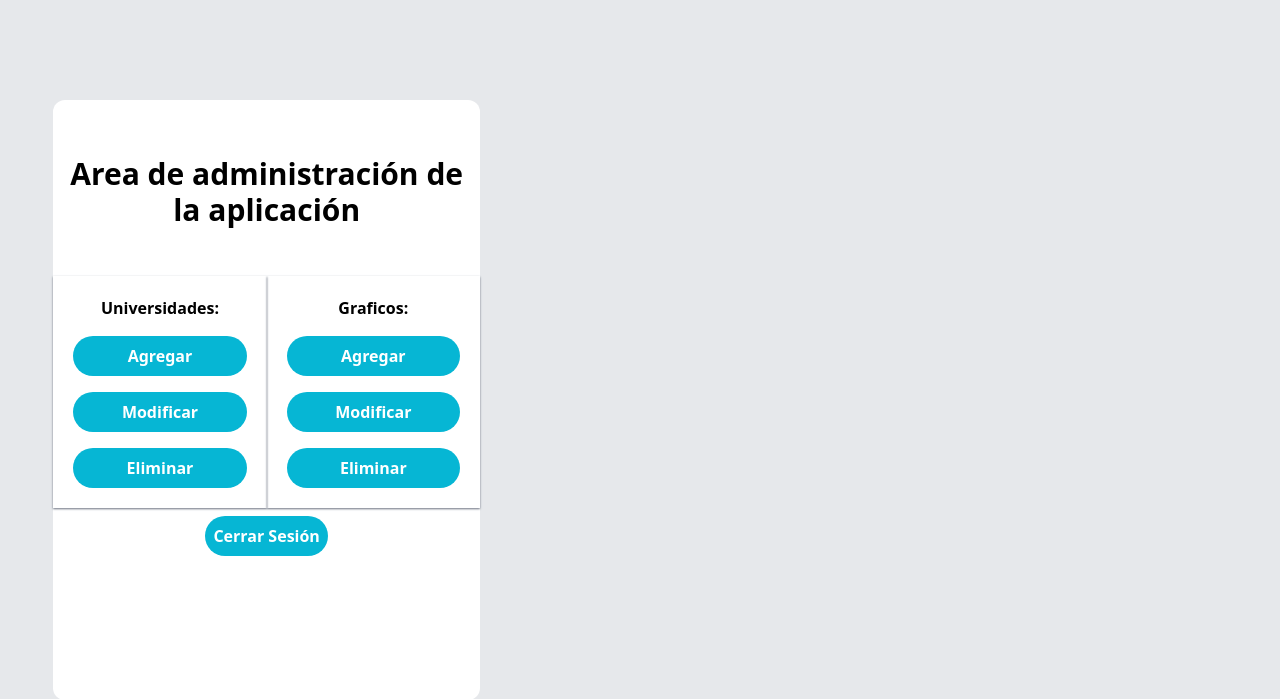
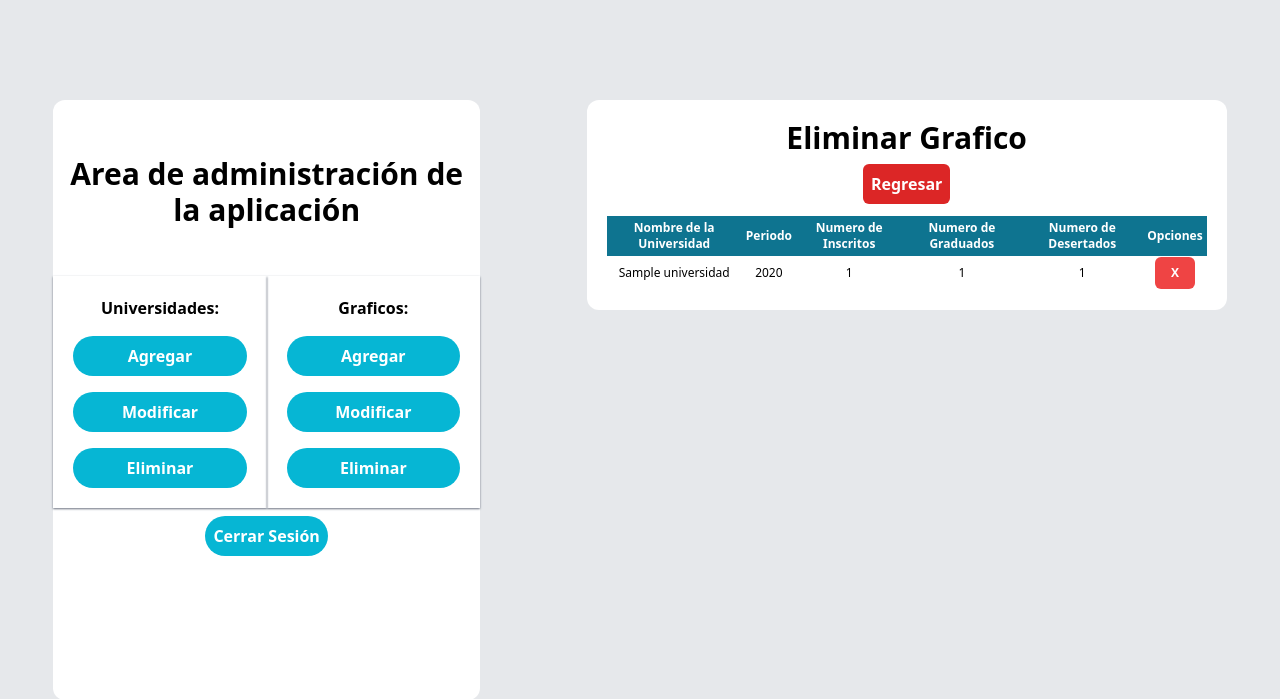
Before and after one commit to Rodrimejia03/Estadisticas-COVID19, a Django app: page /gestionAdmin/Eliminaruni in a window 1280 px wide. Shown: the top 699 px of the page. Run offline with Django 3.2, Linux system fonts and the light colour scheme; a user stored in the database is signed in; tables that the repository leaves empty hold one stand-in row (values such as "Sample post"); some libraries are stand-ins or nearby versions.

Commit message:
Gestor Eliminar agregado

```diff
--- a/swa/webapp/templates/administracion/CRUD_Universidad/Eliminaruni.html
+++ b/swa/webapp/templates/administracion/CRUD_Universidad/Eliminaruni.html
@@ -1,5 +1,48 @@
 {% extends 'administracion/base_admin.html' %}
 {% block title %}- Eliminar Universidad{% endblock %}
-
 {% block content %}
+<div class="w-full p-5 bg-white rounded-xl">
+    <h2 class="text-black text-center font-bold text-3xl">Eliminar Grafico</h2>
+    <form method="post" class="flex justify-center mb-3 mt-2">
+        {% csrf_token %}
+        <button formaction="/gestionAdmin/" type="submit" title="Regresar" name="cancelar_est_btn"
+            class="bg-red-600 p-2 hover:bg-red-800 text-white font-bold rounded-md">Regresar</button>
+    </form>
+    <div class="flex w-full justify-center">
+        <form method="POST">
+            {% csrf_token %}
+            <input type="hidden" value="form_Eliminar" name="form_El">
+            <table class="table-auto w-full text-center">
+                <thead class="text-xs text-white bg-cyan-700">
+                    <tr>
+                        <th class="p-1">Nombre de la Universidad</th>
+                        <th class="p-1">Periodo</th>
+                        <th class="p-1">Numero de Inscritos</th>
+                        <th class="p-1">Numero de Graduados</th>
+                        <th class="p-1">Numero de Desertados</th>
+                        <th class="p-1">Opciones</th>
+                    </tr>
+                </thead>
+                <tbody class="text-xs">
+                    {%if unis %}
+                    {%for uni in unis %}
+                    <tr>
+                        <td>{{ uni.nombreU }}</td>
+                        <td>{{ uni.anio_periodo }}</td>
+                        <td>{{ uni.numInscritos }}</td>
+                        <td>{{ uni.numGraduados }}</td>
+                        <td>{{ uni.numDesertados }}</td>
+                        <td>
+                            <button value="{{uni.idUniversidad}}" name="btn_Eliminar" class=" w-10 h-min bg-red-500 p-2 hover:bg-red-700 text-white font-bold rounded-md">X</button>
+                        </td>
+                    </tr>
+                    {%endfor%}
+                    {%else%}
+                    <td>No hay mas datos</td>
+                    {%endif%}
+                </tbody>
+            </table>
+        </form>
+    </div>
+</div>
 {% endblock %}
--- a/swa/webapp/views.py
+++ b/swa/webapp/views.py
@@ -12,8 +12,7 @@ Admin = Administrador()
 # Create your views here.
 def welcome(request):
     temp_anio = 2020
-    unis = Universidad.objects.get(idUniversidad=1)
-    return render(request, 'index.html', {'unis': unis})
+    return render(request, 'index.html')
 
 def login_Admin(request):
     if request.method == 'POST' and request.POST.get('login_ad') == 'login_1':
@@ -36,8 +35,7 @@ def logout_Admin(request):
 
 @login_required
 def administrator(request):
-
-     return render(request, 'administracion/admin_general.html', {'datos_generales': getCountDatos() , 'id_Admin': Admin})
+     return render(request, 'administracion/Admin_General.html', {'datos_generales': getCountDatos() , 'id_Admin': Admin})
 
 @login_required
 def administrator_AgGrf(request):
@@ -92,7 +90,11 @@ def administrator_ModGrf(request):
 
 @login_required
 def administrator_ElGrf(request):
-    grafis = Estadistica.objects.all()
+    grafis = Estadistica.objects.all().order_by('idEstadistica')
+    if request.method == 'POST' and request.POST.get('form_El') == 'form_Eliminar':
+        temp_id = request.POST.get('btn_Eliminar')
+        grafi_Eliminar = Estadistica.objects.get(idEstadistica=temp_id)
+        grafi_Eliminar.delete()
     return render(request, 'administracion/CRUD_Grafico/Eliminargrf.html', {'grafis': grafis})
 
 @login_required
@@ -147,4 +149,9 @@ def administrator_ModUni(request):
 
 @login_required
 def administrator_ElUni(request):
-    return render(request, 'administracion/CRUD_Universidad/Eliminaruni.html')
+    unis = Universidad.objects.all().order_by('idUniversidad')
+    if request.method == 'POST' and request.POST.get('form_El') == 'form_Eliminar':
+        temp_id = request.POST.get('btn_Eliminar')
+        uni_Eliminar = Universidad.objects.get(idUniversidad=temp_id)
+        uni_Eliminar.delete()
+    return render(request, 'administracion/CRUD_Universidad/Eliminaruni.html', {'unis': unis})
```
Also changed, not shown: swa/webapp/templates/administracion/CRUD_Grafico/Eliminargrf.html (+21 -6 lines).
